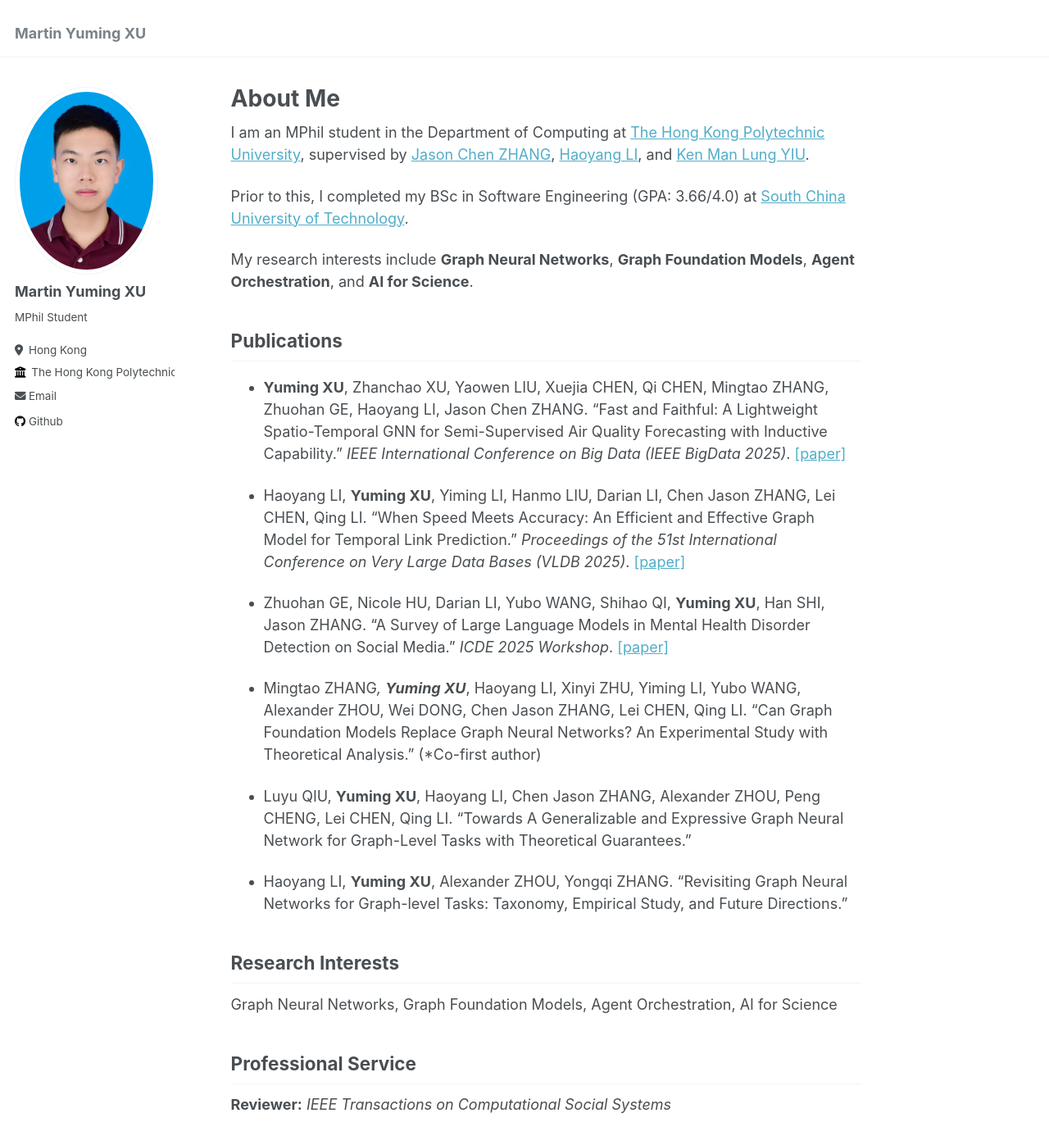
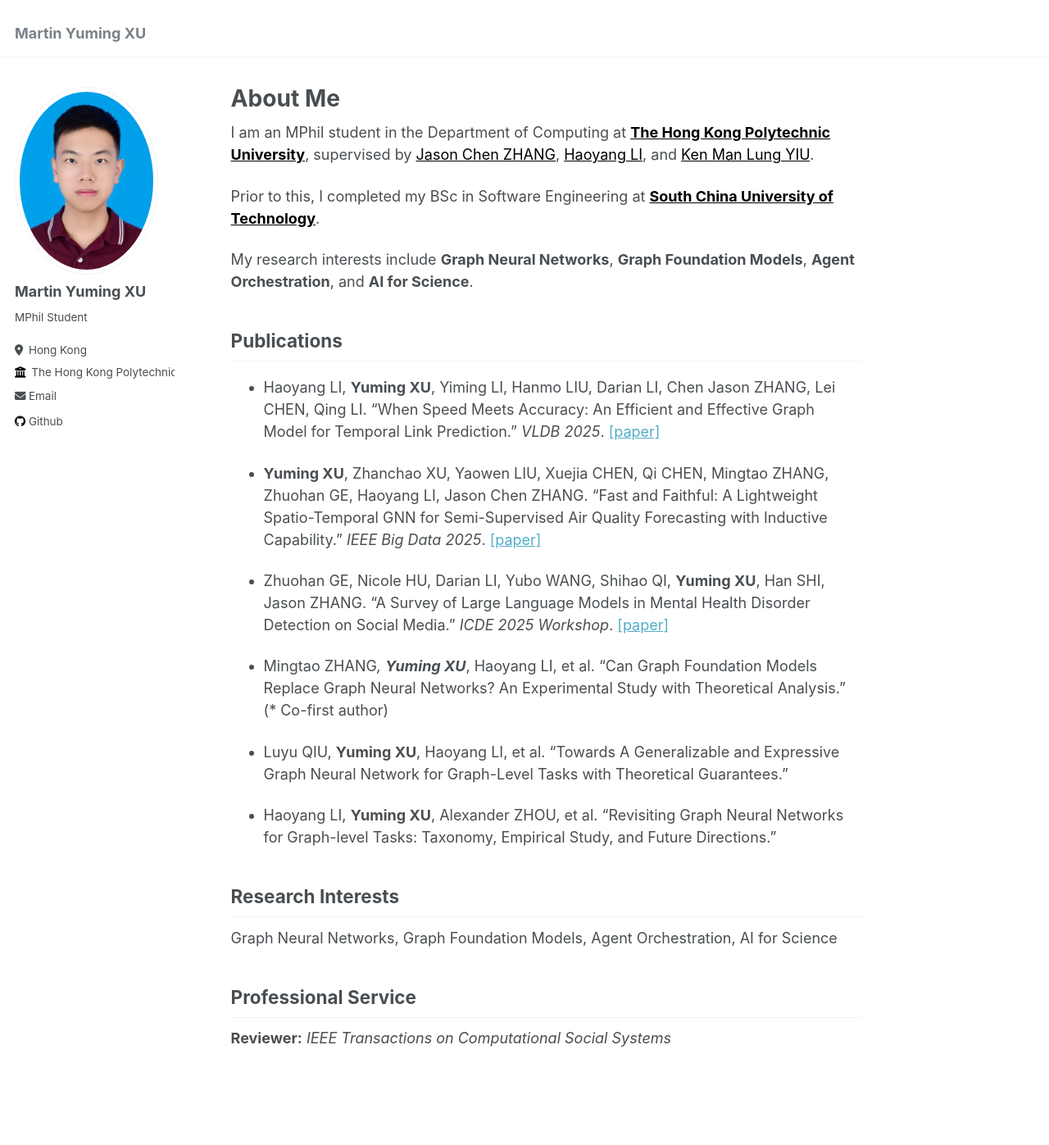
Before and after one commit to thebestFM/thebestFM.github.io, a Jekyll site: the page built from _pages/about.md, in a window 1280 px wide and 1400 px high. Shown: the top 1397 px of the window at 82% size. Built offline with Jekyll 4.4.1, drawn with Linux system fonts in a browser that asks for light colours.

Commit message:
"update"

```diff
--- a/_pages/about.md
+++ b/_pages/about.md
@@ -8,25 +8,25 @@ redirect_from:
   - /about.html
 ---
 
-I am an MPhil student in the Department of Computing at [The Hong Kong Polytechnic University](https://www.polyu.edu.hk/comp/), supervised by [Jason Chen ZHANG](https://scholar.google.com/citations?user=8XvhKTQAAAAJ&hl=en), [Haoyang LI](https://scholar.google.com/citations?user=nKK5lMIAAAAJ&hl=en), and [Ken Man Lung YIU](https://scholar.google.com/citations?user=3RGlO-IAAAAJ&hl=en).
+I am an MPhil student in the Department of Computing at <a href="https://www.polyu.edu.hk/comp/" style="color: black; text-decoration: underline;"><strong>The Hong Kong Polytechnic University</strong></a>, supervised by <a href="https://www.polyu.edu.hk/comp/people/academic-staff/prof-zhang-chen-jason/" style="color: black; text-decoration: underline;">Jason Chen ZHANG</a>, <a href="https://refrainlhy.github.io/" style="color: black; text-decoration: underline;">Haoyang LI</a>, and <a href="https://www.polyu.edu.hk/comp/people/academic-staff/prof-yiu-man-lung-ken/" style="color: black; text-decoration: underline;">Ken Man Lung YIU</a>.
 
-Prior to this, I completed my BSc in Software Engineering (GPA: 3.66/4.0) at [South China University of Technology](https://www.scut.edu.cn/).
+Prior to this, I completed my BSc in Software Engineering at <a href="https://www.scut.edu.cn/" style="color: black; text-decoration: underline;"><strong>South China University of Technology</strong></a>.
 
 My research interests include **Graph Neural Networks**, **Graph Foundation Models**, **Agent Orchestration**, and **AI for Science**.
 
 ## Publications
 
-* **Yuming XU**, Zhanchao XU, Yaowen LIU, Xuejia CHEN, Qi CHEN, Mingtao ZHANG, Zhuohan GE, Haoyang LI, Jason Chen ZHANG. "Fast and Faithful: A Lightweight Spatio-Temporal GNN for Semi-Supervised Air Quality Forecasting with Inductive Capability." *IEEE International Conference on Big Data (IEEE BigData 2025)*. [[paper]](https://www.computer.org/csdl/video-library/video/2dOxDPCBqHm)
+* Haoyang LI, <strong>Yuming XU</strong>, Yiming LI, Hanmo LIU, Darian LI, Chen Jason ZHANG, Lei CHEN, Qing LI. "When Speed Meets Accuracy: An Efficient and Effective Graph Model for Temporal Link Prediction." <i>VLDB 2025</i>. [[paper]](https://www.vldb.org/pvldb/vol18/p3396-li.pdf)
 
-* Haoyang LI, **Yuming XU**, Yiming LI, Hanmo LIU, Darian LI, Chen Jason ZHANG, Lei CHEN, Qing LI. "When Speed Meets Accuracy: An Efficient and Effective Graph Model for Temporal Link Prediction." *Proceedings of the 51st International Conference on Very Large Data Bases (VLDB 2025)*. [[paper]](https://www.vldb.org/pvldb/vol18/p3396-li.pdf)
+* <strong>Yuming XU</strong>, Zhanchao XU, Yaowen LIU, Xuejia CHEN, Qi CHEN, Mingtao ZHANG, Zhuohan GE, Haoyang LI, Jason Chen ZHANG. "Fast and Faithful: A Lightweight Spatio-Temporal GNN for Semi-Supervised Air Quality Forecasting with Inductive Capability." <i>IEEE Big Data 2025</i>. [[paper]](https://www.computer.org/csdl/video-library/video/2dOxDPCBqHm)
 
-* Zhuohan GE, Nicole HU, Darian LI, Yubo WANG, Shihao QI, **Yuming XU**, Han SHI, Jason ZHANG. "A Survey of Large Language Models in Mental Health Disorder Detection on Social Media." *ICDE 2025 Workshop*. [[paper]](https://arxiv.org/abs/2504.02800v2)
+* Zhuohan GE, Nicole HU, Darian LI, Yubo WANG, Shihao QI, <strong>Yuming XU</strong>, Han SHI, Jason ZHANG. "A Survey of Large Language Models in Mental Health Disorder Detection on Social Media." <i>ICDE 2025 Workshop</i>. [[paper]](https://arxiv.org/abs/2504.02800v2)
 
-* Mingtao ZHANG*, **Yuming XU***, Haoyang LI, Xinyi ZHU, Yiming LI, Yubo WANG, Alexander ZHOU, Wei DONG, Chen Jason ZHANG, Lei CHEN, Qing LI. "Can Graph Foundation Models Replace Graph Neural Networks? An Experimental Study with Theoretical Analysis." (*Co-first author)
+* Mingtao ZHANG*, <strong>Yuming XU</strong>*, Haoyang LI, et al. "Can Graph Foundation Models Replace Graph Neural Networks? An Experimental Study with Theoretical Analysis." (* Co-first author)
 
-* Luyu QIU, **Yuming XU**, Haoyang LI, Chen Jason ZHANG, Alexander ZHOU, Peng CHENG, Lei CHEN, Qing LI. "Towards A Generalizable and Expressive Graph Neural Network for Graph-Level Tasks with Theoretical Guarantees."
+* Luyu QIU, <strong>Yuming XU</strong>, Haoyang LI, et al. "Towards A Generalizable and Expressive Graph Neural Network for Graph-Level Tasks with Theoretical Guarantees."
 
-* Haoyang LI, **Yuming XU**, Alexander ZHOU, Yongqi ZHANG. "Revisiting Graph Neural Networks for Graph-level Tasks: Taxonomy, Empirical Study, and Future Directions."
+* Haoyang LI, <strong>Yuming XU</strong>, Alexander ZHOU, et al. "Revisiting Graph Neural Networks for Graph-level Tasks: Taxonomy, Empirical Study, and Future Directions."
 
 ## Research Interests
 
@@ -34,4 +34,4 @@ Graph Neural Networks, Graph Foundation Models, Agent Orchestration, AI for Scie
 
 ## Professional Service
 
-**Reviewer:** *IEEE Transactions on Computational Social Systems*
+**Reviewer:** <i>IEEE Transactions on Computational Social Systems</i>
```
